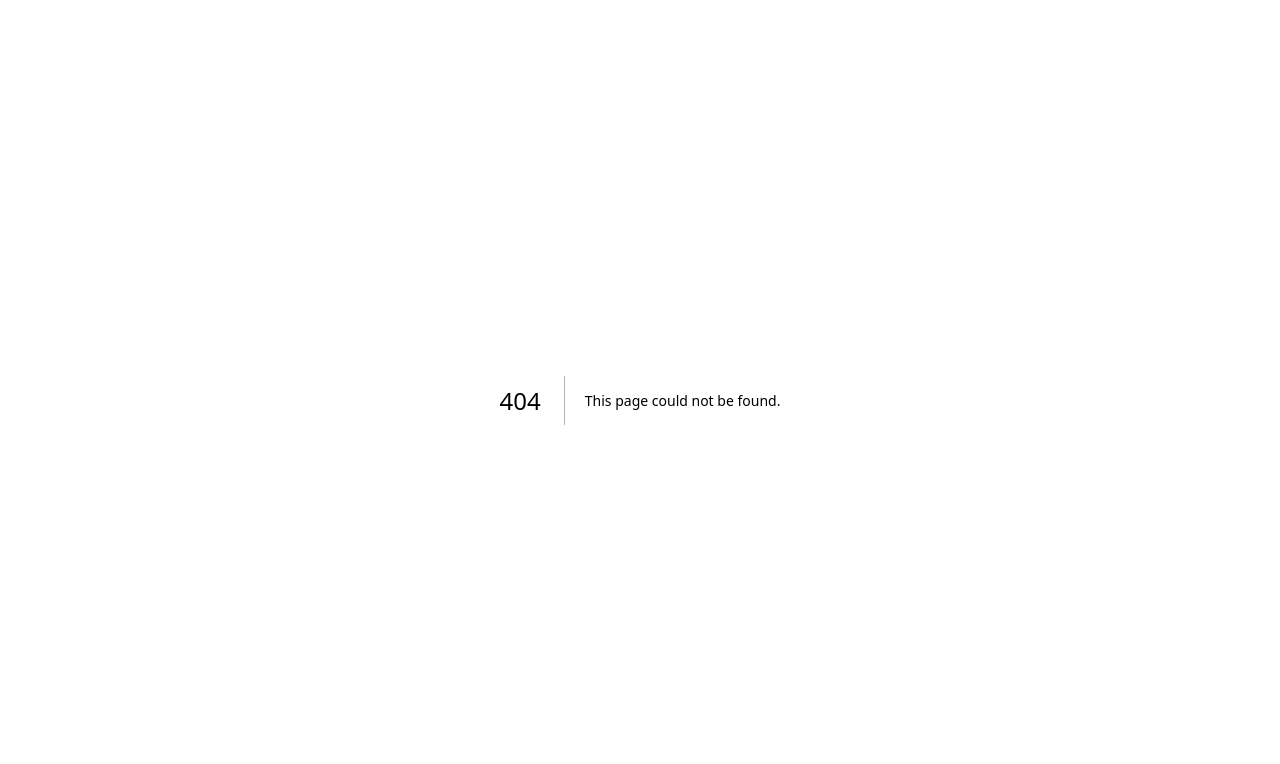
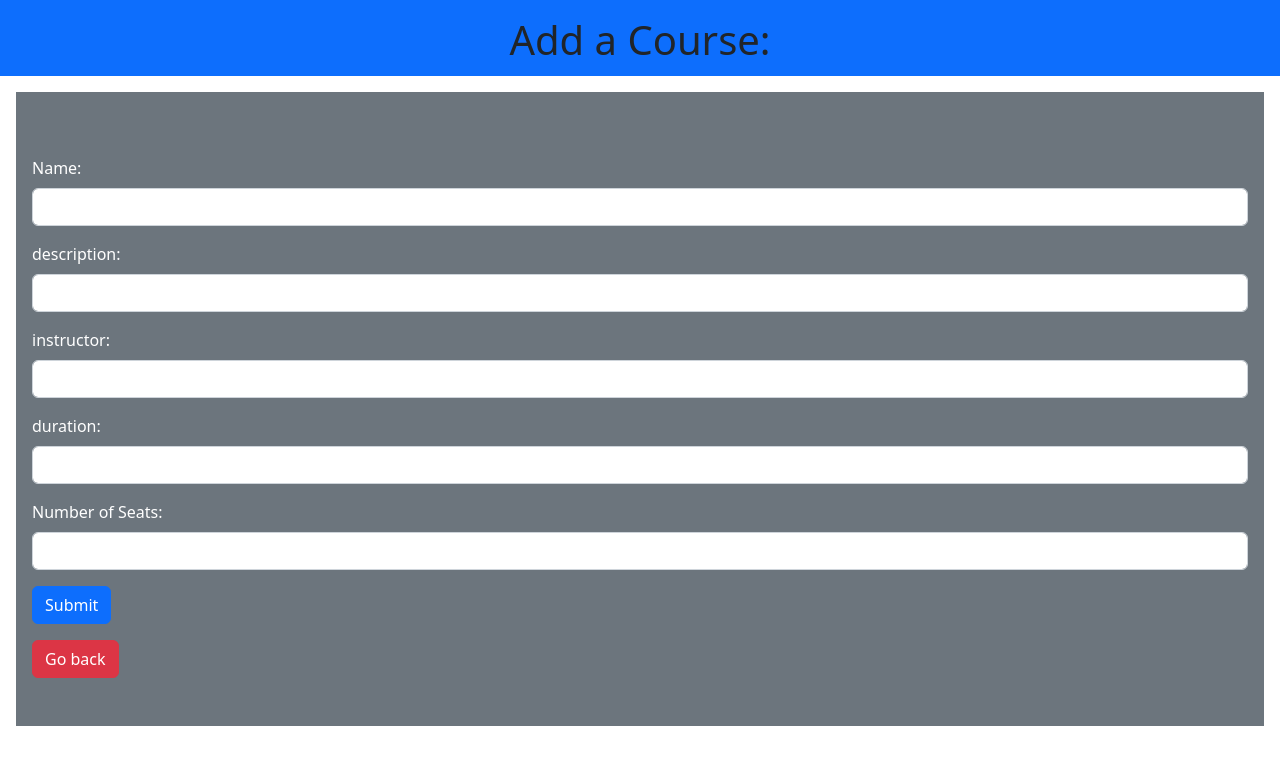
Before and after one commit to Mohamed-Ebeid/online-infinity-frontend, a Next.js app: page /course/add in a window 1280 px wide. Before the commit this address had no page. Shown: the top 764 px of the page. Built offline with nearby package versions, Linux system fonts and the light colour scheme.

Commit message:
Receved the data from the backend and made a simple layout without the functionality

```diff
--- /dev/null
+++ b/helper/helper.js
@@ -0,0 +1 @@
+export const url = "http://localhost:5000/api/course";
--- a/package.json
+++ b/package.json
@@ -1,6 +1,5 @@
 {
   "name": "frontend",
-  "proxy": "http://localhost:5000",
   "version": "0.1.0",
   "private": true,
   "scripts": {
--- /dev/null
+++ b/pages/course/add.js
@@ -0,0 +1,87 @@
+import React, { useState } from "react";
+import { useRouter } from "next/navigation";
+
+export default function add() {
+	const [name, setName] = useState("");
+	const [numberOfSeats, setNumberOfSeats] = useState(0);
+	const [description, seDescription] = useState("");
+	const [instructor, setInstructor] = useState("");
+	const [duration, setDuration] = useState("");
+	const { push } = useRouter();
+
+	const handleSubmit = () => {};
+
+	return (
+		<div>
+			<div className="d-flex justify-content-center bg-primary">
+				<h1 className="mt-3 pb-1">Add a Course:</h1>
+			</div>
+
+			<div className="m-3 py-5 bg-secondary">
+				<form className="m-3">
+					<div className="mb-3">
+						<label className="form-label text-white">Name:</label>
+						<input
+							type="text"
+							className="form-control"
+							id="exampleInput"
+							onChange={(e) => setName(e.target.value)}
+						/>
+					</div>
+					<div className="mb-3">
+						<label className="form-label text-white">description:</label>
+						<input
+							type="text"
+							className="form-control"
+							id="exampleInputPassword1"
+							onChange={(e) => seDescription(e.target.value)}
+						/>
+					</div>
+					<div className="mb-3">
+						<label className="form-label text-white">instructor:</label>
+						<input
+							type="text"
+							className="form-control"
+							id="exampleInputPassword1"
+							onChange={(e) => setInstructor(e.target.value)}
+						/>
+					</div>
+					<div className="mb-3">
+						<label className="form-label text-white">duration:</label>
+						<input
+							type="text"
+							className="form-control"
+							id="exampleInputPassword1"
+							onChange={(e) => setDuration(e.target.value)}
+						/>
+					</div>
+					<div className="mb-3">
+						<label className="form-label text-white">Number of Seats:</label>
+						<input
+							type="number"
+							className="form-control"
+							id="exampleInputPassword1"
+							onChange={(e) => setNumberOfSeats(e.target.value)}
+						/>
+					</div>
+					<button
+						type="submit"
+						className="btn btn-primary"
+						onClick={handleSubmit}
+					>
+						Submit
+					</button>
+				</form>
+				<div className="mx-3">
+					<button
+						type="submit"
+						className="btn btn-danger"
+						onClick={() => push("/course")}
+					>
+						Go back
+					</button>
+				</div>
+			</div>
+		</div>
+	);
+}
```
Also changed, not shown: pages/course/[id].js (added, +24 -0 lines), pages/course/index.js (+62 -4 lines), pages/index.js (+19 -13 lines).
